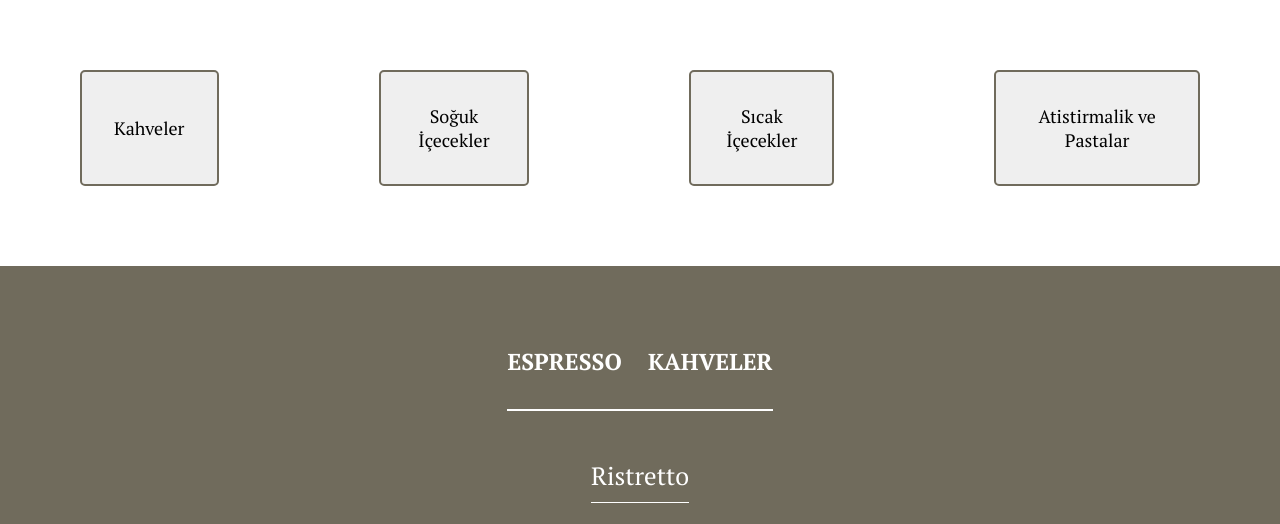
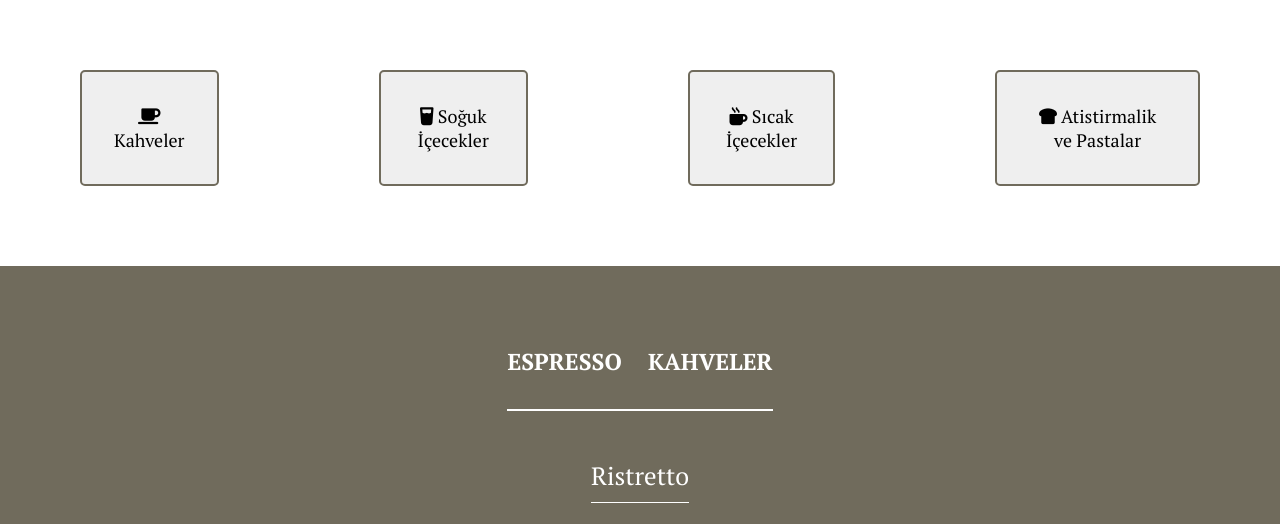
Before and after one commit to Revlice/terapikahve, a plain HTML site: page index.html in a window 1280 px wide. Shown: the part 260-784 px from the top of the page. Drawn offline with Linux system fonts and the light colour scheme.

Commit message:
Add files via upload

```diff
--- a/index.html
+++ b/index.html
@@ -20,16 +20,17 @@
     <div class="navbar">
         <ul>
             <li>
-                <button id="kahveButon" class="menu-button">Kahveler</button>
+                <button id="kahveButon" class="menu-button"><i class="fa-solid fa-mug-saucer"></i> Kahveler</button>
             </li>
             <li>
-                <button id="sogukButon" class="menu-button">Soğuk İçecekler</button>
+                <button id="sogukButon" class="menu-button"><i class="fa-solid fa-glass-water"></i> Soğuk
+                    İçecekler</button>
             </li>
             <li>
-                <button id="sicakButon" class="menu-button">Sıcak İçecekler</button>
+                <button id="sicakButon" class="menu-button"><i class="fa-solid fa-mug-hot"></i> Sıcak İçecekler</button>
             </li>
             <li>
-                <button id="atistirmaButon" class="menu-button">Atistirmalik ve
+                <button id="atistirmaButon" class="menu-button"><i class="fa-solid fa-bread-slice"></i> Atistirmalik ve
                     Pastalar</button>
             </li>
         </ul>
@@ -81,7 +82,7 @@
             </div>
 
         </div>
-        <div class="icerik">
+        <div class="icerik ">
             <h3>DEMLEME KAHVELER</h3>
 
             <div class="fiyatlar">
```
